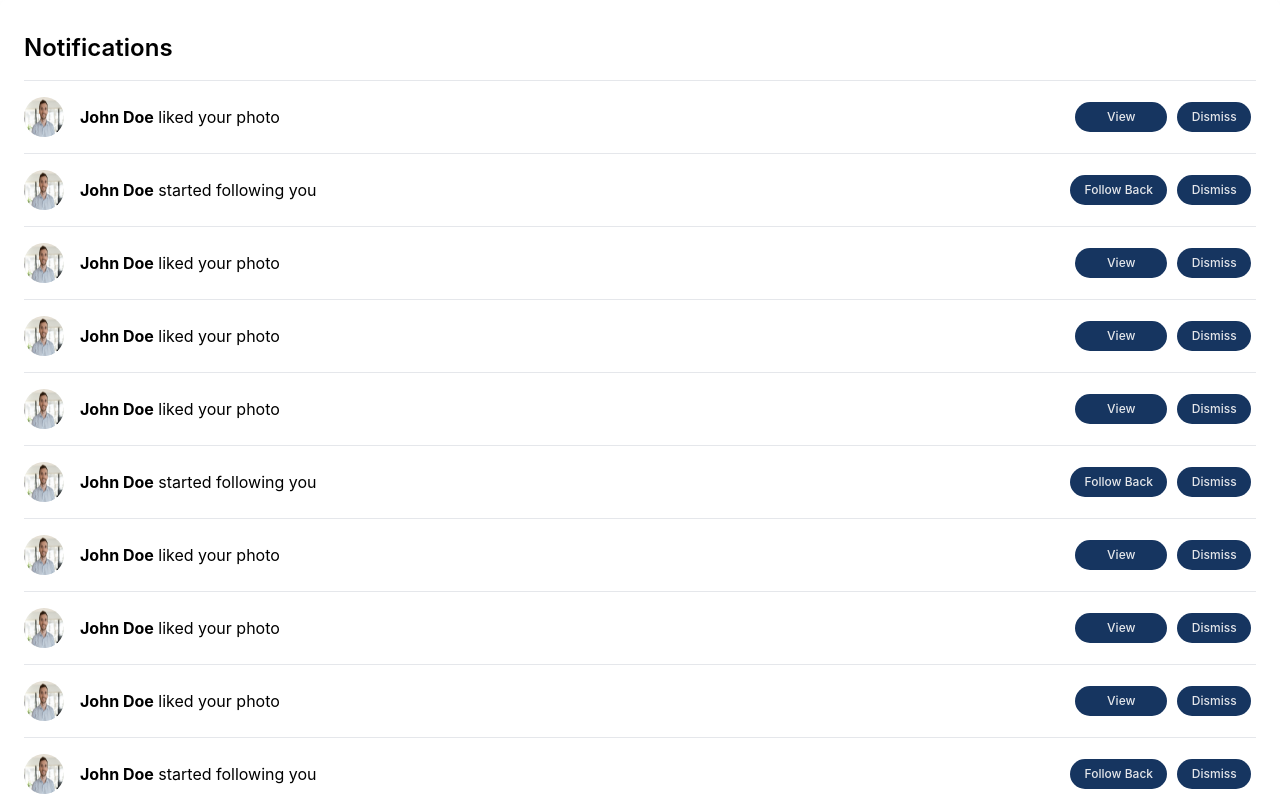
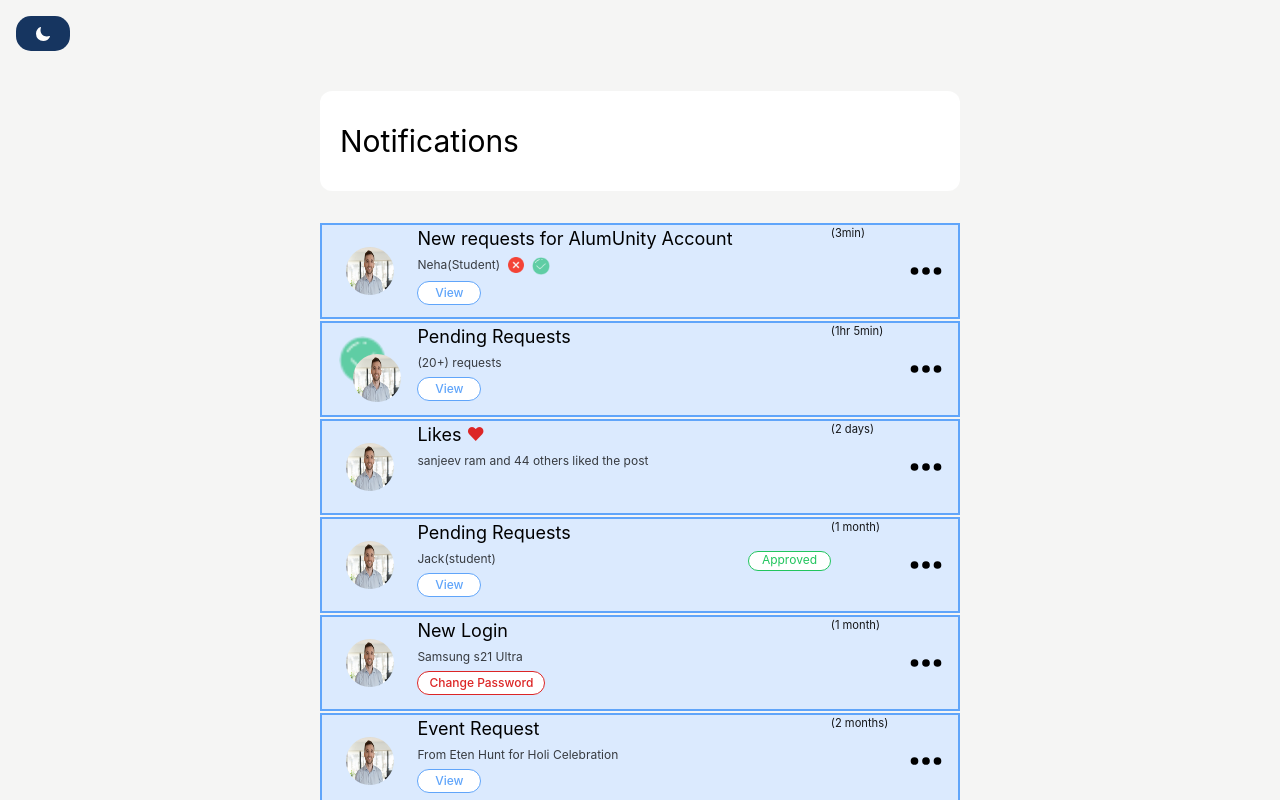
Before and after one commit to sinhasatyam045/Alum_Fullstack, a React (Vite) app: page /notification in a window 1280 px wide. Shown: the top 800 px of the page. Built offline with nearby package versions, Linux system fonts and the light colour scheme.

Commit message:
Updated Notification Page UI

```diff
--- a/package.json
+++ b/package.json
@@ -15,6 +15,7 @@
     "react-dom": "^18.2.0",
     "react-icons": "^5.0.1",
     "react-router-dom": "^6.21.3",
+    "react-toggle-dark-mode": "^1.1.1",
     "tailwind": "^4.0.0"
   },
   "devDependencies": {
--- a/src/App.jsx
+++ b/src/App.jsx
@@ -2,19 +2,18 @@ import { BrowserRouter as Router, Route, Routes } from "react-router-dom";
 import Dashboard from "./components/dashboard/dashboard";
 import AlumniLoginLegacy from "./components/login/AlumniLoginLegacy";
 import Notification from "./components/notification/notification";
-import TripleLogin from './components/login/TripleLogin';
+import TripleLogin from "./components/login/TripleLogin";
 import Approval_page from "./components/admin/approval_page";
 import Feedback from "./components/forms/feedbackForm";
 import MessageBoard from "./components/message/messageBoard";
 import Profile from "./components/profile/profile.jsx";
-import Home from './components/home/home';
-import SignUpPage from './components/login/SignUpPage';
+import Home from "./components/home/home";
+import SignUpPage from "./components/login/SignUpPage";
 import ScreenOne from "./components/onBoardings/screenOne.jsx";
 import ScreenTwo from "./components/onBoardings/screenTwo.jsx";
 import ScreenThree from "./components/onBoardings/screenThree.jsx";
 import AdminDashboard from "./components/admin/adminDashboard/adminDashboard.jsx";
-
-
+import NotificationNew from "./components/notification/notificationNew.jsx";
 
 function App() {
   return (
@@ -24,22 +23,21 @@ function App() {
           <Route path="/dashboard" element={<Dashboard />} />
           <Route path="/approval" element={<Approval_page />} />
           <Route path="/feedback" element={<Feedback />} />
-          <Route path="/notification" element={<Notification />} />
+          {/* <Route path="/notification" element={<Notification />} /> */}
+          <Route path="/notification" element={<NotificationNew />} />
           <Route path="/messages" element={<MessageBoard />} />
           <Route path="/profile" element={<Profile />} />
           <Route path="/" element={<Home />} />
-          <Route path="/login" element = {<TripleLogin />} />
+          <Route path="/login" element={<TripleLogin />} />
           <Route path="/signup" element={<SignUpPage />} />
           <Route path="/signup" element={<SignUpPage />} />
           <Route path="/onboarding1" element={<ScreenOne />} />
           <Route path="/onboarding2" element={<ScreenTwo />} />
           <Route path="/onboarding3" element={<ScreenThree />} />
-          <Route path="/admindashboard" element={<AdminDashboard/>} />
-
+          <Route path="/admindashboard" element={<AdminDashboard />} />
         </Routes>
       </div>
     </Router>
-
   );
 }
 
--- /dev/null
+++ b/src/components/notification/Card.jsx
@@ -0,0 +1,114 @@
+// import React from "react";
+import MeatBall from "../../assets/svgs/meatballs-icon.svg";
+
+import React, { useState } from "react";
+
+export default function Card({
+  value,
+  id,
+  message,
+  actionButtons,
+  desc,
+  time,
+  notifType,
+  img1,
+  handleAction,
+}) {
+  return (
+    <>
+      <div
+        className="h-24 w-[100%] border-2 border-blue-400 my-0.5 bg-blue-100 flex overflow-hidden"
+        key={id}
+      >
+        {notifType === "prMul" ? (
+          <div className="h-[100%] w-[15%] flex justify-center items-center">
+            <img
+              src={img1}
+              alt="john"
+              className="h-12 w-12 relative left-[17.5%] -top-[10%] rounded-full overflow-hidden"
+            />
+            <img
+              src={value}
+              alt="john"
+              className="h-12 w-12 relative -left-[17.5%] top-[10%] rounded-full overflow-hidden "
+            />
+          </div>
+        ) : (
+          <div className="h-[100%] w-[15%]  flex justify-center items-center">
+            <img src={value} alt="john" className="h-12 w-12 rounded-full" />
+          </div>
+        )}
+        {/* <div className="h-[100%] w-[10%] border-2 border-gray-700 flex justify-center items-center">
+          <img src={value} alt="john" className="h-9 w-9 rounded-full" />
+        </div> */}
+
+        <div className="h-[100%] w-[65%] ">
+          {notifType === "post" ? (
+            <div className="text-lg mb-1 ">
+              {message}
+              <span className="text-red-600"> ❤</span>
+            </div>
+          ) : (
+            <div className="text-lg mb-1">{message}</div>
+          )}
+          {notifType === "newReq" ? (
+            <div className="flex mb-1">
+              <div className="text-xs opacity-75 ">{desc}</div>
+              <img
+                src="./Images/remove.png"
+                alt="my image"
+                onClick={handleAction}
+                className="h-4 w-4 ml-2 hover:cursor-pointer"
+              />
+              <img
+                src="./Images/tick-mark.png"
+                alt="my image"
+                onClick={handleAction}
+                className="h-[1.1rem] w-[1.1rem] ml-2 hover:cursor-pointer"
+              />
+            </div>
+          ) : notifType === "prSolo" ? (
+            <div className="flex mb-1] justify-between">
+              <div className="text-xs opacity-75 mb-1">{desc}</div>
+              <div className="text-xs w-[20%] border border-green-500 text-center bg-white text-green-500 rounded-xl overflow-hidden">
+                Approved
+              </div>
+            </div>
+          ) : (
+            <div className="text-xs opacity-75 mb-1">{desc}</div>
+          )}
+          <div>
+            {notifType !== "post" && notifType !== "newLogin" ? (
+              <button
+                className="h-6 text-xs p-0 mb-1 w-16 bg-white text-blue-400 border border-blue-400 hover:bg-blue-600 hover:text-white"
+                onClick={handleAction}
+              >
+                View
+              </button>
+            ) : notifType === "newLogin" ? (
+              <button
+                className="h-6 text-xs p-0 mb-1 w-32 bg-white text-red-600 border border-red-600 hover:bg-red-600 hover:text-white"
+                onClick={handleAction}
+              >
+                Change Password
+              </button>
+            ) : (
+              <></>
+            )}
+          </div>
+        </div>
+        <div className="h-[100%] w-[10%]  text-[0.7rem] opacity-90">
+          ({time})
+        </div>
+        <div className="h-[100%] w-[10%] flex justify-center items-center">
+          <img
+            src={MeatBall}
+            alt=""
+            className="h-[50%] hover:cursor-pointer"
+            onClick={handleAction}
+          />
+        </div>
+      </div>
+    </>
+  );
+}
--- /dev/null
+++ b/src/components/notification/NotificationNew.jsx
@@ -0,0 +1,163 @@
+import React, { useEffect, useState } from "react";
+import { FiBell } from "react-icons/fi"; // Import notification bell icon
+import SchoolLogo from "../../assets/images/message/Schoollogo.png"; // Replace with the path to your school logo
+import ProfilePicture from "../../assets/images/message/profile.png"; // Replace with the path to your profile picture
+import tick from "../../../public/Images/tick-mark.png";
+import cross from "../../../public/Images/remove.png";
+import Card from "./card";
+
+import { IoMoon } from "react-icons/io5";
+import { IoSunny } from "react-icons/io5";
+
+export default function NotificationNew() {
+  const userProfile = "Images/profile.jpg";
+  const userName = "John Doe";
+  const notificationData = [
+    {
+      id: 1,
+      message: "New requests for AlumUnity Account",
+      actionButtons: ["View", "DenyImg", "ApproveImg"],
+      desc: "Neha(Student)",
+      time: "3min",
+      notifType: "newReq",
+      img1: "",
+    },
+    {
+      id: 2,
+      message: "Pending Requests",
+      desc: "(20+) requests",
+      actionButtons: ["View"],
+      time: "1hr 5min",
+      notifType: "prMul",
+      img1: "Images/tick-mark.png",
+    },
+    {
+      id: 3,
+      message: "Likes",
+      actionButtons: [""],
+      desc: "sanjeev ram and 44 others liked the post",
+      notifType: "post",
+      time: "2 days",
+      img1: "",
+    },
+    {
+      id: 4,
+      message: "Pending Requests",
+      actionButtons: ["View"],
+      desc: "Jack(student)",
+      notifType: "prSolo",
+      time: "1 month",
+      img1: "",
+    },
+    {
+      id: 5,
+      message: "New Login",
+      actionButtons: ["Change Password"],
+      desc: "Samsung s21 Ultra",
+      time: "1 month",
+      notifType: "newLogin",
+      img1: "",
+    },
+    {
+      id: 6,
+      message: "Event Request",
+      actionButtons: ["View"],
+      desc: "From Eten Hunt for Holi Celebration",
+      time: "2 months",
+      notifType: "eventReq",
+      img1: "",
+    },
+    {
+      id: 7,
+      message: "New Requests",
+      actionButtons: ["Approve", "Deny"],
+      desc: "Nancy(Alumini)",
+      time: "3 months",
+      notifType: "newReq",
+      img1: "",
+    },
+    {
+      id: 8,
+      message: "Pending Requests",
+      desc: "(10+) requests",
+      actionButtons: ["View"],
+      time: "3 months",
+      notifType: "prMul",
+      img1: "Images/tick-mark.png",
+    },
+    {
+      id: 9,
+      message: "Likes",
+      actionButtons: [""],
+      desc: "Eten Hunt and 44 others liked the post",
+      notifType: "post",
+      time: "4 months",
+      img1: "",
+    },
+    {
+      id: 10,
+      message: "Pending Requests",
+      actionButtons: ["View"],
+      desc: "Jack(student)",
+      notifType: "prSolo",
+      time: "4 months",
+      img1: "",
+    },
+    {
+      id: 11,
+      message: "New requests for AlumUnity Account",
+      actionButtons: ["View", "DenyImg", "ApproveImg"],
+      desc: "Rahul(Parent)",
+      time: "4 months",
+      notifType: "newReq",
+      img1: "",
+    },
+  ];
+
+  const handleAction = (id, action) => {
+    // Implement logic for handling the action for the given notification id
+    console.log(`Notification ID ${id} - Action: ${action}`);
+  };
+
+  const [dark, setDark] = React.useState(false);
+
+  const darkModeHandler = () => {
+    setDark(!dark);
+    document.body.classList.toggle("dark");
+  };
+
+  return (
+    <div className="dark:bg-[#1e3242] m-0 p-0 absolute top-0 left-0 w-[100%] bg-stone-100 text-black">
+      <div className="rounded-lg p-4 mx-auto">
+        <button onClick={() => darkModeHandler()}>
+          {dark && <IoSunny />}
+          {!dark && <IoMoon />}
+        </button>
+      </div>
+      <div className="h-[100%] w-[50%] m-auto">
+        <div className="h-[100px]  w-[100%] m-auto items-center flex mt-6 pl-5 mb-8 text-3xl rounded-xl text-black back bg-white">
+          Notifications
+        </div>
+        <div className="">
+          {/* <Card value={userProfile} />
+          <Card value={userProfile} /> */}
+          {notificationData.map((notification) => (
+            <Card
+              value={userProfile}
+              key={notification.id}
+              message={notification.message}
+              actionButtons={notification.actionButtons}
+              desc={notification.desc}
+              time={notification.time}
+              notifType={notification.notifType}
+              img1={notification.img1}
+              handleAction={() =>
+                handleAction(notification.id, notification.actionButtons[0])
+              }
+            />
+          ))}
+        </div>
+      </div>
+    </div>
+  );
+}
```
Also changed, not shown: src/assets/svgs/meatballs-icon.svg (added), 1 other file (tests, documents, lock files or other folders).
